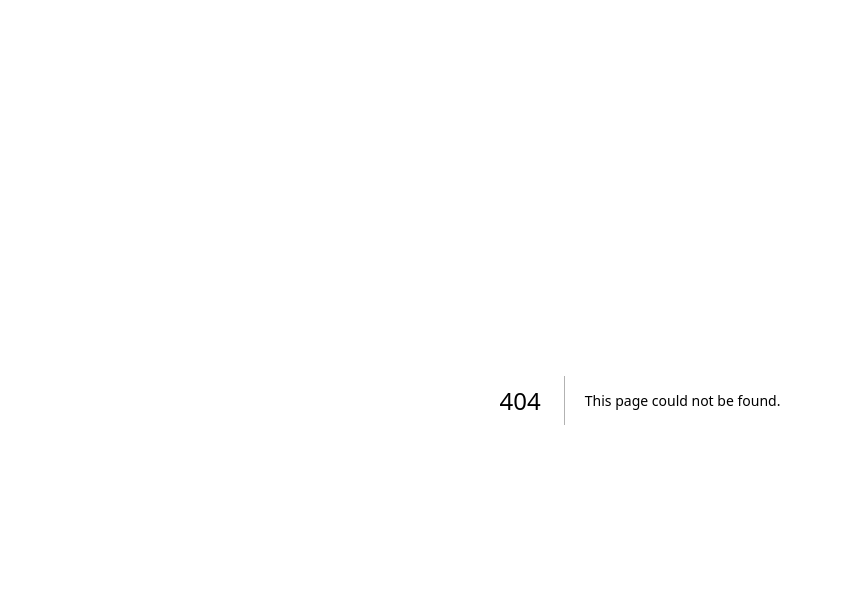
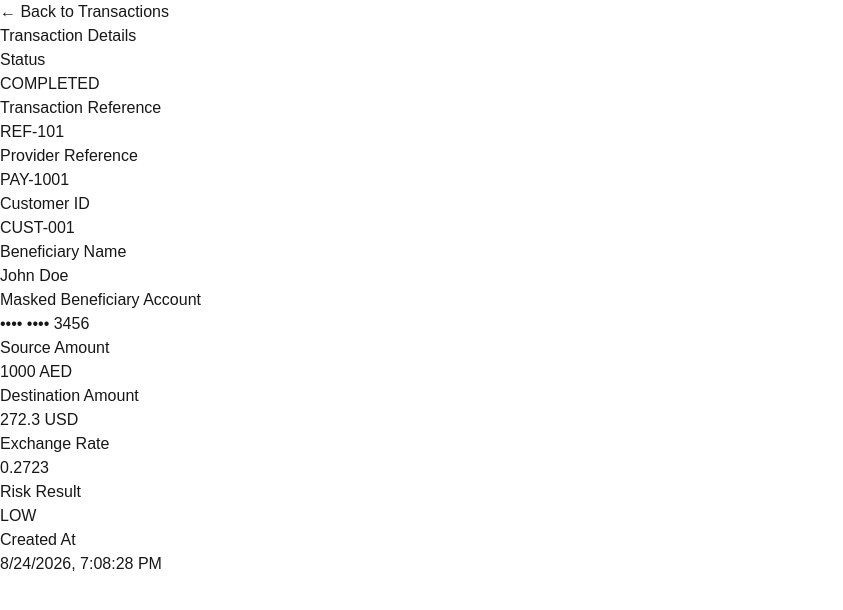
Before and after one commit to mishrasweta-0503/customer-payment-transactions, a Next.js app: page /transactions/TX-101 in a window 1280 px wide. Before the commit this address had no page. Shown: the top 610 px of the page, without its empty margins (0-843 px from the left). Built offline with nearby package versions, Linux system fonts and the light colour scheme.

Commit message:
Implemented transaction details view

```diff
--- /dev/null
+++ b/src/app/api/transactions/[id]/route.ts
@@ -0,0 +1,51 @@
+import { NextRequest, NextResponse } from 'next/server';
+
+//mock data
+const transactions = [
+  {
+    id: 'TX-101',
+    reference: 'REF-101',
+    customerId: 'CUST-001',
+    beneficiaryName: 'John Doe',
+    beneficiaryAccount: '1234567890123456',
+    sourceCurrency: 'AED',
+    destinationCurrency: 'USD',
+    sourceAmount: 1000,
+    destinationAmount: 272.3,
+    exchangeRate: 0.2723,
+    riskLevel: 'LOW',
+    status: 'COMPLETED',
+    providerReference: 'PAY-1001',
+    createdAt: new Date().toISOString(),
+  },
+  {
+    id: 'TX-102',
+    reference: 'REF-102',
+    customerId: 'CUST-002',
+    beneficiaryName: 'Jane Smith',
+    beneficiaryAccount: '0987654321098765',
+    sourceCurrency: 'AED',
+    destinationCurrency: 'USD',
+    sourceAmount: 6000,
+    destinationAmount: null,
+    exchangeRate: null,
+    riskLevel: 'HIGH',
+    status: 'PENDING_REVIEW',
+    providerReference: null,
+    createdAt: new Date().toISOString(),
+  },
+];
+
+export async function GET(
+  request: NextRequest,
+  { params }: { params: Promise<{ id: string }> }
+) {
+  const { id } = await params;
+  const transaction = transactions.find((item) => item.id === id);
+
+  if (!transaction) {
+    return NextResponse.json({ error: 'Transaction not found' }, { status: 404 });
+  }
+
+  return NextResponse.json(transaction);
+}
--- /dev/null
+++ b/src/app/transactions/[id]/page.tsx
@@ -0,0 +1,137 @@
+'use client';
+
+import React, { useState, useEffect, use } from 'react';
+import Link from 'next/link';
+
+interface TransactionDetail {
+  id: string;
+  reference: string;
+  customerId: string;
+  beneficiaryName: string;
+  beneficiaryAccount: string;
+  sourceCurrency: string;
+  destinationCurrency: string;
+  sourceAmount: number;
+  destinationAmount: number | null;
+  exchangeRate: number | null;
+  riskLevel: string | null;
+  status: string;
+  providerReference: string | null;
+  createdAt: string;
+}
+
+export default function TransactionDetailPage({ params }: { params: Promise<{ id: string }> }) {
+  const { id } = use(params);
+  const [transaction, setTransaction] = useState<TransactionDetail | null>(null);
+  const [loading, setLoading] = useState<boolean>(true);
+  const [error, setError] = useState<string | null>(null);
+
+  useEffect(() => {
+    const fetchTransaction = async () => {
+      setLoading(true);
+      setError(null);
+      try {
+        const res = await fetch(`/api/transactions/${id}`);
+        if (!res.ok) {
+          const errBody = await res.json().catch(() => ({}));
+          throw new Error(errBody.error || `Server responded with status ${res.status}`);
+        }
+        const data = await res.json();
+        setTransaction(data);
+      } catch (err: any) {
+        setError(err.message || 'Failed to load transaction details');
+      } finally {
+        setLoading(false);
+      }
+    };
+
+    if (id) {
+      fetchTransaction();
+    }
+  }, [id]);
+
+  const maskAccount = (accountNumber: string) => {
+    if (!accountNumber) return '-';
+    if (accountNumber.length <= 4) return accountNumber;
+    return `•••• •••• ${accountNumber.slice(-4)}`;
+  };
+
+  return (
+    <div>
+      <div>
+        <Link href="/transactions">← Back to Transactions</Link>
+        <h2>Transaction Details</h2>
+      </div>
+
+      {loading && <p>Loading transaction details...</p>}
+      {error && <p>{error}</p>}
+
+      {!loading && !error && transaction && (
+        <div>
+          <div>
+            <h3>Status</h3>
+            <p>{transaction.status}</p>
+          </div>
+
+          <div>
+            <h3>Transaction Reference</h3>
+            <p>{transaction.reference || transaction.id}</p>
+          </div>
+
+          <div>
+            <h3>Provider Reference</h3>
+            <p>{transaction.providerReference || 'N/A'}</p>
+          </div>
+
+          <div>
+            <h3>Customer ID</h3>
+            <p>{transaction.customerId}</p>
+          </div>
+
+          <div>
+            <h3>Beneficiary Name</h3>
+            <p>{transaction.beneficiaryName}</p>
+          </div>
+
+          <div>
+            <h3>Masked Beneficiary Account</h3>
+            <p>{maskAccount(transaction.beneficiaryAccount)}</p>
+          </div>
+
+          <div>
+            <h3>Source Amount</h3>
+            <p>{transaction.sourceAmount} {transaction.sourceCurrency}</p>
+          </div>
+
+          <div>
+            <h3>Destination Amount</h3>
+            <p>{transaction.destinationAmount ? `${transaction.destinationAmount} ${transaction.destinationCurrency}` : 'N/A'}</p>
+          </div>
+
+          <div>
+            <h3>Exchange Rate</h3>
+            <p>{transaction.exchangeRate ? transaction.exchangeRate : 'N/A'}</p>
+          </div>
+
+          <div>
+            <h3>Risk Result</h3>
+            <p>{transaction.riskLevel || 'NOT_ASSESSED'}</p>
+          </div>
+
+          <div>
+            <h3>Created At</h3>
+            <p>{transaction.createdAt ? new Date(transaction.createdAt).toLocaleString() : '-'}</p>
+          </div>
+
+          {transaction.status === 'DRAFT' && (
+            <div>
+              <Link href={`/transactions/${transaction.id}/submit`}>
+                Proceed to Submit
+              </Link>
+            </div>
+          )}
+        </div>
+      )}
+    </div>
+  );
+}
```
